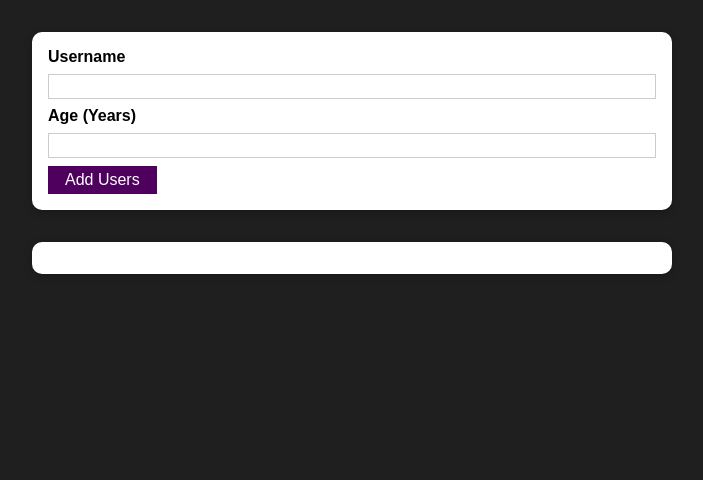
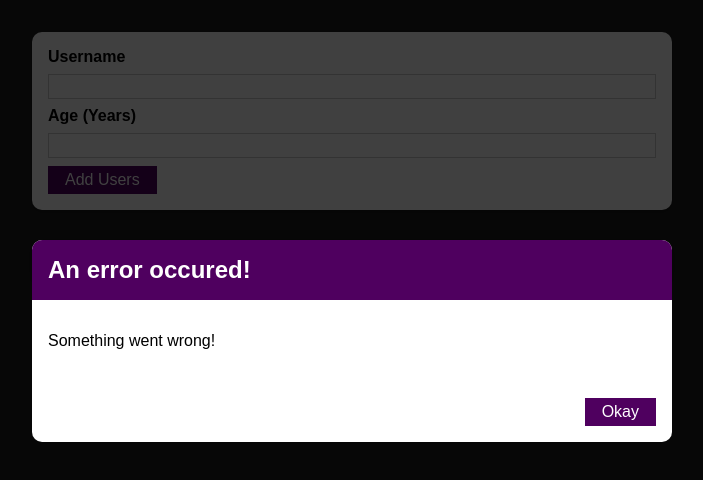
Before and after one commit to jo-duchan/react-recap-02, a React (Create React App) app: page / in a window 1280 px wide. Shown: the top 480 px of the page, without its empty margins (288-991 px from the left). Built offline with nearby package versions, Linux system fonts and the light colour scheme.

Commit message:
section8-106

```diff
--- /dev/null
+++ b/src/components/UI/ErrorModal.js
@@ -0,0 +1,25 @@
+import React from "react";
+import Card from "components/UI/Card";
+import Button from "components/UI/Button";
+import classes from "components/UI/ErrorModal.module.css";
+
+function ErrorModal({ title, message }) {
+  return (
+    <div>
+      <div className={classes.backdrop} />
+      <Card className={classes.modal}>
+        <header className={classes.header}>
+          <h2>{title}</h2>
+        </header>
+        <div className={classes.content}>
+          <p>{message}</p>
+        </div>
+        <footer className={classes.actions}>
+          <Button>Okay</Button>
+        </footer>
+      </Card>
+    </div>
+  );
+}
+
+export default ErrorModal;
--- /dev/null
+++ b/src/components/UI/ErrorModal.module.css
@@ -0,0 +1,45 @@
+.backdrop {
+  position: fixed;
+  top: 0;
+  left: 0;
+  width: 100%;
+  height: 100vh;
+  z-index: 10;
+  background: rgba(0, 0, 0, 0.75);
+}
+
+.modal {
+  position: fixed;
+  top: 30vh;
+  left: 10%;
+  width: 80%;
+  z-index: 100;
+  overflow: hidden;
+}
+
+.header {
+  background: #4f005f;
+  padding: 1rem;
+}
+
+.header h2 {
+  margin: 0;
+  color: white;
+}
+
+.content {
+  padding: 1rem;
+}
+
+.actions {
+  padding: 1rem;
+  display: flex;
+  justify-content: flex-end;
+}
+
+@media (min-width: 768px) {
+  .modal {
+    left: calc(50% - 20rem);
+    width: 40rem;
+  }
+}
--- a/src/components/Users/AddUsers.js
+++ b/src/components/Users/AddUsers.js
@@ -1,6 +1,7 @@
 import React, { useState } from "react";
 import Card from "components/UI/Card";
 import Button from "components/UI/Button";
+import ErrorModal from "components/UI/ErrorModal";
 import classes from "components/Users/AddUsers.module.css";
 
 function AddUser({ onAddUser }) {
@@ -29,6 +30,8 @@
   };
 
   return (
+    <div>
+      <ErrorModal title="An error occured!" message="Something went wrong!" />
       <Card className={classes.input}>
         <form onSubmit={addUserHandler}>
           <label htmlFor="username">Username</label>
@@ -48,6 +51,7 @@
           <Button type="submit">Add Users</Button>
         </form>
       </Card>
+    </div>
   );
 }
 
```
Lines whose indentation alone changed are shown as unchanged.
